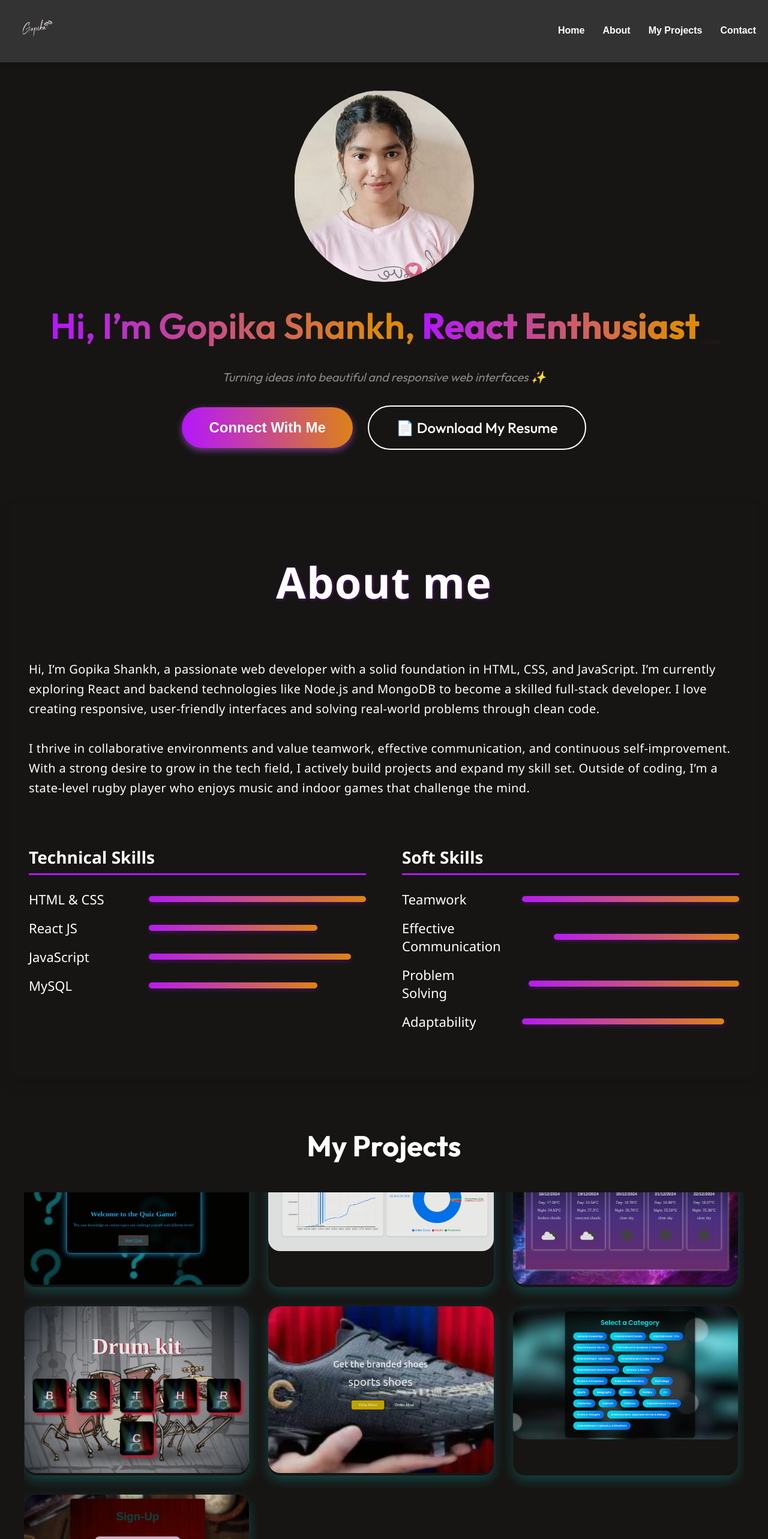
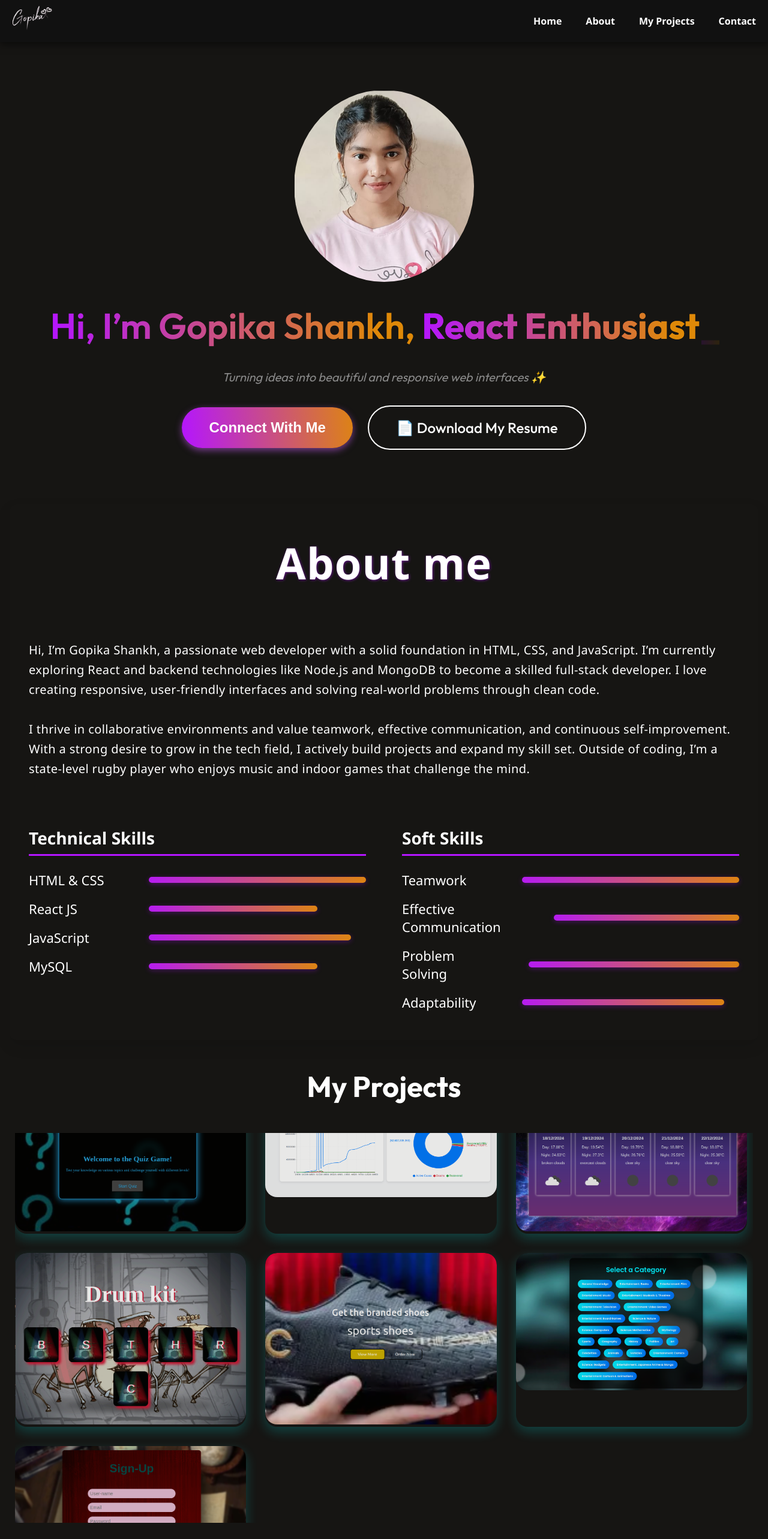
Before and after one commit to GopikaShankh/Portfolio-, a React (Vite) app: page / in a window 1280 px wide. Shown: the top 2566 px of the page at 60% size. Built offline with nearby package versions, Linux system fonts and the light colour scheme.

Commit message:
modify some files

```diff
--- a/src/Components/About/About.css
+++ b/src/Components/About/About.css
@@ -6,7 +6,7 @@
     align-items: center;
     justify-content: center;
     gap: 80px;
-    padding: 5rem 2rem;
+    padding: 3rem 2rem;
     box-shadow: 0 10px 25px rgba(0,0,0,0.1);
     border-radius: 12px;
     font-family: 'Segoe UI', Tahoma, Geneva, Verdana, sans-serif;
--- a/src/Components/Contact/Contact.css
+++ b/src/Components/Contact/Contact.css
@@ -8,6 +8,7 @@
     color: #fff;
     max-height: 800px;
     padding: 25px;
+    margin-top: 3rem;
 }
 
 .heading {
--- a/src/Components/MyWork/MyWork.css
+++ b/src/Components/MyWork/MyWork.css
@@ -5,7 +5,6 @@
     font-weight: 600;
     text-align: center;
     color: white;
-    /* text-shadow: 2px 2px 8px rgba(0, 255, 255, 0.2); */
     animation: glow 2s infinite alternate;
 }
 
@@ -24,7 +23,7 @@ a:hover {
 /* === Portfolio Section === */
 .portfolio {
     background: var(--snd-bg-color);
-    padding: 50px 25px;
+    padding: 15px 25px;
     display: flex;
     flex-direction: column;
     align-items: center;
@@ -36,7 +35,6 @@ a:hover {
     grid-template-columns: repeat(auto-fit, minmax(300px, 1fr));
     gap: 2rem;
     width: 100%;
-    max-width: 1200px;
     overflow-y: auto;
     padding-right: 10px;
     scrollbar-width: none;
--- a/src/Components/MyWork/MyWorkData.jsx
+++ b/src/Components/MyWork/MyWorkData.jsx
@@ -8,16 +8,75 @@ import library from "../../assets/libery.png";
 import covidDashboard from "../../assets/covidDashboard.png";
 import "./MyWork.css";
 
+const projects = [
+  {
+    title: "Quiz Page",
+    img: quiz,
+    url: "https://gopikashankh.github.io/Quiz/",
+    description: "Basic HTML/CSS/JS Quiz App",
+    tags: ["HTML", "CSS", "JS"],
+    repo: "https://github.com/GopikaShankh/Quiz"
+  },
+  {
+    title: "Covid Dashboard",
+    img: covidDashboard,
+    url: "https://covid-dashboard1-orpin.vercel.app/",
+    description: "Real-time COVID data using API",
+    tags: ["React", "API", "CSS"],
+    repo: "https://github.com/GopikaShankh/covid-dashboard"
+  },
+  {
+    title: "Weather App",
+    img: weather,
+    url: "https://gopikashankh.github.io/weather_app/",
+    description: "Shows current weather and forecast",
+    tags: ["JS", "API", "Responsive"],
+    repo: "https://github.com/GopikaShankh/weather_app"
+  },
+  {
+    title: "Drum Kit",
+    img: drumkit,
+    url: "https://gopikashankh.github.io/Drum_kit/",
+    description: "Interactive musical drum kit",
+    tags: ["HTML", "CSS", "JS"],
+    repo: "https://github.com/GopikaShankh/Drum_kit"
+  },
+  {
+    title: "Shoes Page",
+    img: shoe,
+    url: "https://nivya.netlify.app/",
+    description: "E-commerce shoes landing page",
+    tags: ["HTML", "CSS", "Responsive"],
+    repo: "https://github.com/GopikaShankh/shoe-page"
+  },
+  {
+    title: "Quiz with API",
+    img: quizWithApi,
+    url: "https://gopikashankh.github.io/QuizPage/",
+    description: "Quiz app using Open Trivia API",
+    tags: ["JS", "API", "Quiz"],
+    repo: "https://github.com/GopikaShankh/QuizPage"
+  },
+  {
+    title: "Library Management",
+    img: library,
+    url: "https://gopikashankh.github.io/library_management/",
+    description: "Library project using HTML, CSS & JS",
+    tags: ["HTML", "CSS", "JS"],
+    repo: "https://github.com/GopikaShankh/library_management"
+  }
+];
+
 const MyWorkData = () => {
   const scrollRef = useRef(null);
 
-  // Auto Scroll Animation
   useEffect(() => {
     const scrollContainer = scrollRef.current;
-    const scrollSpeed = 1; // Adjust scroll speed here
+    const scrollSpeed = 1;
+    let isPaused = false;
 
     const autoScroll = () => {
-      if (scrollContainer) {
+      if (!isPaused && scrollContainer) {
         if (
           scrollContainer.scrollTop + scrollContainer.clientHeight >=
           scrollContainer.scrollHeight
@@ -31,93 +90,43 @@ const MyWorkData = () => {
 
     const intervalId = setInterval(autoScroll, 50);
 
-    return () => clearInterval(intervalId);
+    scrollContainer.addEventListener("mouseenter", () => isPaused = true);
+    scrollContainer.addEventListener("mouseleave", () => isPaused = false);
+
+    return () => {
+      clearInterval(intervalId);
+      scrollContainer.removeEventListener("mouseenter", () => {});
+      scrollContainer.removeEventListener("mouseleave", () => {});
+    };
   }, []);
 
   return (
     <section className="portfolio" id="portfolio">
-      <h2 id="h2" className="heading">
-        My Projects
-      </h2>
+      <h2 id="h2" className="heading">My Projects</h2>
 
       <div className="portfolio-container scrollable no-scrollbar" ref={scrollRef}>
-        <div className="portfolio-box">
-          <a href="https://gopikashankh.github.io/Quiz/">
-            <img src={quiz} alt="Quiz Project" />
-          </a>
-          <div className="portfolio-layer">
-            <h4>
-              <a href="https://gopikashankh.github.io/Quiz/">Quiz Page</a>
-            </h4>
-            <p>Watch this page</p>
+        {projects.map((project, index) => (
+          <div className="portfolio-box" key={index}>
+            <img src={project.img} alt={project.title} />
+            <div className="portfolio-layer">
+              <h4>
+                <a href={project.url} target="_blank" rel="noopener noreferrer" aria-label={`Open ${project.title}`}>
+                  {project.title}
+                </a>
+              </h4>
+              <p>{project.description}</p>
+              <div className="tags">
+                {project.tags.map((tag, idx) => (
+                  <span key={idx}>{tag}</span>
+                ))}
+              </div>
+              <div className="project-links">
+                <a href={project.url} target="_blank" rel="noopener noreferrer">Live Demo</a>
+                <a href={project.repo} target="_blank" rel="noopener noreferrer">GitHub</a>
+              </div>
+            </div>
           </div>
-        </div>
-
-        <div className="portfolio-box">
-          <img src={covidDashboard} alt="covid dashboard" />
-          <div className="portfolio-layer">
-            <h4>
-              <a href="https://covid-dashboard1-orpin.vercel.app/">
-                Covid Dashboard
-              </a>
-            </h4>
-            <p>Watch this page</p>
-          </div>
-        </div>
-
-        <div className="portfolio-box">
-          <img src={weather} alt="Weather App Project" />
-          <div className="portfolio-layer">
-            <h4>
-              <a href="https://gopikashankh.github.io/weather_app/">
-                Weather App
-              </a>
-            </h4>
-            <p>Watch this page</p>
-          </div>
-        </div>
-
-        <div className="portfolio-box">
-          <img src={drumkit} alt="Drum Kit Project" />
-          <div className="portfolio-layer">
-            <h4>
-              <a href="https://gopikashankh.github.io/Drum_kit/">Drum Kit</a>
-            </h4>
-            <p>Watch this page</p>
-          </div>
-        </div>
-
-        <div className="portfolio-box">
-          <img src={shoe} alt="Shoe Page Project" />
-          <div className="portfolio-layer">
-            <h4>
-              <a href="https://nivya.netlify.app/">Shoes Page</a>
-            </h4>
-            <p>Watch this page</p>
-          </div>
-        </div>
-
-        <div className="portfolio-box">
-          <img src={quizWithApi} alt="quiz with api" />
-          <div className="portfolio-layer">
-            <h4>
-              <a href="https://gopikashankh.github.io/QuizPage/">Quiz with Api</a>
-            </h4>
-            <p>Watch this page</p>
-          </div>
-        </div>
-
-        <div className="portfolio-box">
-          <img src={library} alt="Library Management Project" />
-          <div className="portfolio-layer">
-            <h4>
-              <a href="https://gopikashankh.github.io/library_management/">
-                Library
-              </a>
-            </h4>
-            <p>Watch this page</p>
-          </div>
-        </div>
+        ))}
       </div>
     </section>
   );
--- a/src/Components/Navbar.css
+++ b/src/Components/Navbar.css
@@ -1,90 +1,98 @@
-/* Navbar container */
+/* ======= NAVBAR CONTAINER ======= */
 .navbar {
   display: flex;
   align-items: center;
   justify-content: space-between;
-  padding: 10px 20px;
+  padding-right: 20px;
+  background: #111;
   color: white;
-  font-family: "Arial", sans-serif;
   position: fixed;
+  top: 0;
   width: 100%;
-  top: 0;
+  height: 70px;
   z-index: 1000;
-  box-shadow: 0 4px 8px rgba(0, 0, 0, 0.2);
-  background-color: #333;
-  box-sizing: border-box;
+  box-shadow: 0 4px 12px rgba(0, 0, 0, 0.5);
+  transition: background 0.3s ease;
+  font-family: 'Segoe UI', Tahoma, Geneva, Verdana, sans-serif;
 }
 
-/* Logo styling */
+/* ======= LOGO ======= */
 .logo {
-  max-height: 80px;
+  height: 100px;
   cursor: pointer;
+  transition: transform 0.3s ease;
 }
 
-/* Navigation menu */
+.logo:hover {
+  transform: scale(1.05);
+}
+
+/* ======= HAMBURGER MENU ======= */
+.hamburger {
+  display: none;
+  flex-direction: column;
+  gap: 5px;
+  cursor: pointer;
+  z-index: 1000;
+}
+
+.hamburger div {
+  width: 28px;
+  height: 3px;
+  background-color: white;
+  border-radius: 2px;
+  transition: all 0.4s ease;
+}
+
+.hamburger.active div:nth-child(1) {
+  transform: rotate(45deg) translate(6px, 6px);
+}
+
+.hamburger.active div:nth-child(2) {
+  opacity: 0;
+}
+
+.hamburger.active div:nth-child(3) {
+  transform: rotate(-45deg) translate(6px, -6px);
+}
+
+/* ======= NAV MENU ======= */
 .nav-menu {
   display: flex;
   list-style: none;
-  gap: 30px;
+  gap: 40px;
   margin: 0;
   padding: 0;
+  font-weight: 600;
   transition: all 0.3s ease;
-  cursor: pointer;
 }
 
 .nav-menu li {
   position: relative;
-  font-weight: 600;
-  color: white;
+  cursor: pointer;
+  transition: color 0.3s ease;
 }
 
 .nav-menu li::after {
   content: "";
-  display: block;
+  position: absolute;
+  left: 0;
+  bottom: -6px;
+  height: 2px;
   width: 0;
-  height: 2px;
-  background: white;
-  transition: width 0.3s;
+  background: #df8908;
+  transition: width 0.3s ease;
+}
+
+.nav-menu li:hover {
+  color: #df8908;
 }
 
 .nav-menu li:hover::after {
   width: 100%;
 }
 
-.nav-menu li:hover {
-  color:  #Df8908;
-}
-
-/* Hamburger menu - Mobile view only */
-.hamburger {
-  display: none;
-  flex-direction: column;
-  cursor: pointer;
-  gap: 5px;
-}
-
-.hamburger div {
-  width: 30px;
-  height: 3px;
-  background-color: white;
-  transition: 0.3s;
-}
-
-/* Responsive styles */
-@media (max-width: 1024px) {
-  .navbar {
-    padding: 10px 20px;
-  }
-
-  .logo {
-    height: 45px;
-  }
-
-  .nav-menu {
-    gap: 20px;
-  }
-}
-
+/* ======= RESPONSIVE STYLES ======= */
 @media (max-width: 768px) {
   .hamburger {
     display: flex;
@@ -92,16 +100,16 @@
 
   .nav-menu {
     display: none;
+    flex-direction: column;
     position: fixed;
-    flex-direction: column;
-    background-color: #333;
-    top: 70px;
-    right: 0;
-    width: 220px;
+    top: 65px;
+    right: 20px;
+    width: 200px;
+    background-color: #111;
     border-radius: 8px;
-    z-index: 999;
-    padding: 15px;
-    overflow: hidden;
+    padding: 20px;
+    box-shadow: 0 4px 15px rgba(0, 0, 0, 0.4);
+    transition: transform 0.3s ease;
   }
 
   .nav-menu.show {
@@ -109,42 +117,27 @@
   }
 
   .nav-menu li {
-    margin-bottom: 15px;
+    margin-bottom: 16px;
+    text-align: right;
   }
 }
 
-/* Smaller devices */
 @media (max-width: 480px) {
   .navbar {
     padding: 8px 15px;
   }
 
   .logo {
-    height: 50px;
+    height: 58px;
   }
 
   .nav-menu {
-    width: 180px;
+    width: 170px;
+    top: 60px;
+    right: 10px;
   }
 
   .nav-menu li {
-    font-size: 14px;
-  }
-
-  .hamburger {
-    gap: 3px;
+    font-size: 15px;
   }
 }
-
-/* Hamburger Animation */
-.hamburger.active div:nth-child(1) {
-  transform: rotate(45deg) translate(5px, 5px);
-}
-
-.hamburger.active div:nth-child(2) {
-  opacity: 0;
-}
-
-.hamburger.active div:nth-child(3) {
-  transform: rotate(-45deg) translate(5px, -5px);
-}
```
